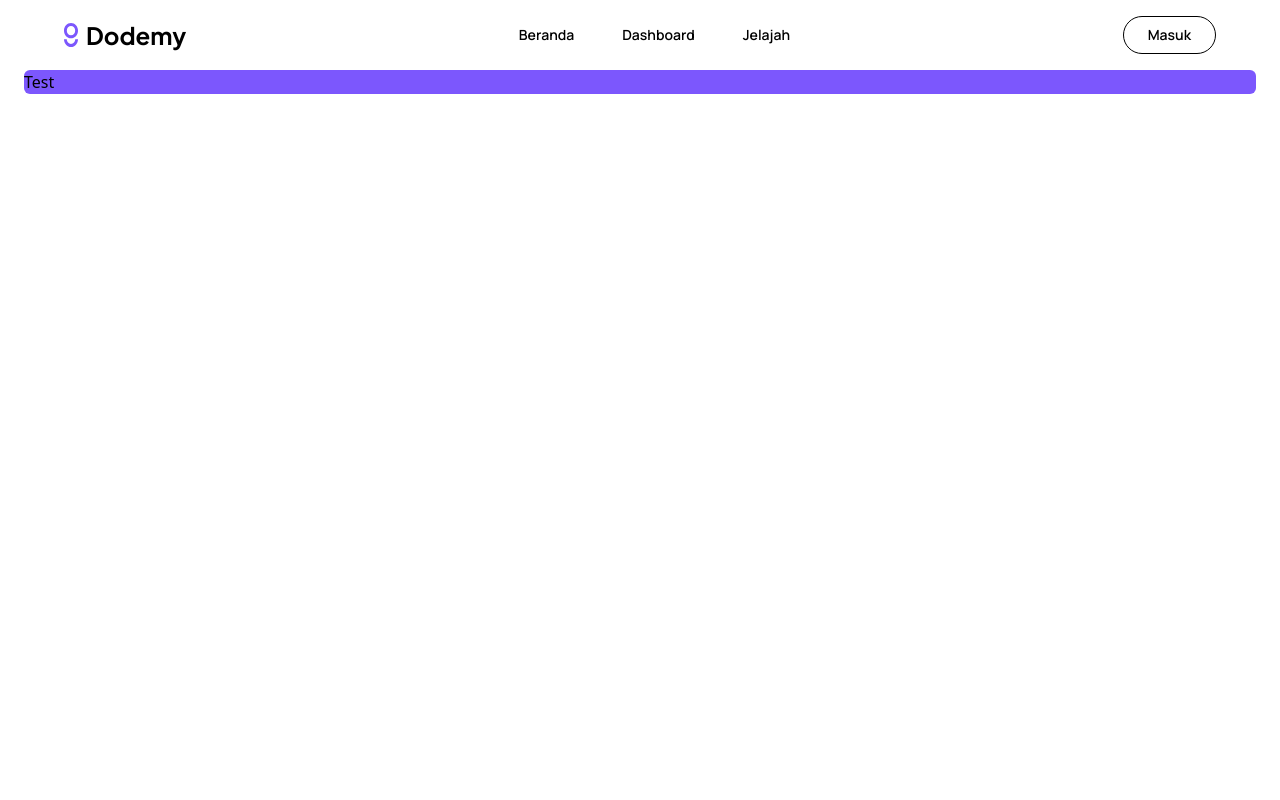
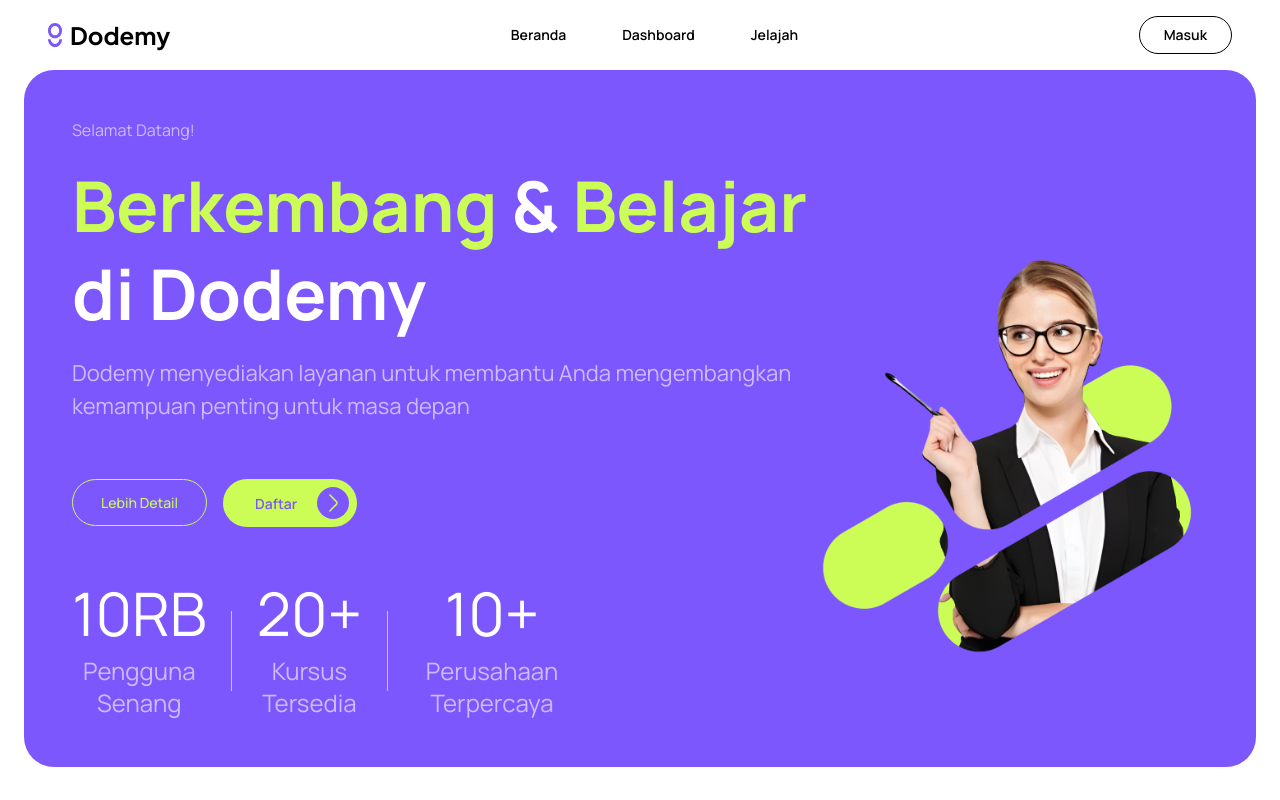
Before and after one commit to jhokam/Dodemy, a plain HTML site: page index.html in a window 1280 px wide. Drawn offline with nearby package versions, Linux system fonts and the light colour scheme.

Commit message:
created hero section

```diff
--- a/index.html
+++ b/index.html
@@ -15,7 +15,7 @@
   </head>
   <body>
     <header class="sticky top-0 w-full max-w-screen align-middle bg-white">
-      <nav class="flex flex-row w-full justify-between py-4 px-16 items-center">
+      <nav class="flex flex-row w-full justify-between py-4 px-12 items-center">
         <!-- Logo -->
         <a
           href=""
@@ -40,7 +40,7 @@
         >
 
         <!-- Nav Links -->
-        <ul class="flex flex-row gap-12 font-manrope font-semibold text-sm">
+        <ul class="flex flex-row gap-14 font-manrope font-semibold text-sm">
           <a href=""><li>Beranda</li></a>
           <a href=""><li>Dashboard</li></a>
           <a href=""><li>Jelajah</li></a>
@@ -57,7 +57,76 @@
 
     <main>
       <!-- Hero -->
-      <div class="bg-[#7C57FD] mx-6 rounded-md">Test</div>
+      <div
+        class="bg-[#7C57FD] flex mx-6 rounded-[30px] p-12 items-center font-manrope"
+      >
+        <!-- Section -->
+        <div class="flex flex-col gap-14">
+          <!-- Main texts -->
+          <div class="flex flex-col gap-5">
+            <p class="text-[#CBBCFE]">Selamat Datang!</p>
+            <h1 class="text-white text-[70px] font-bold leading-tight">
+              <span class="text-[#CCFD56]">Berkembang</span> &
+              <span class="text-[#CCFD56]">Belajar</span> di Dodemy
+            </h1>
+            <p class="text-[#CBBCFE] text-[22px]">
+              Dodemy menyediakan layanan untuk membantu Anda mengembangkan
+              kemampuan penting untuk masa depan
+            </p>
+          </div>
+          <!-- Button group -->
+          <div class="flex gap-4">
+            <a href=""
+              ><div
+                class="py-3 px-7 border rounded-full border-[#CCFD56] text-[#CCFD56] font-manrope font-medium text-[14px] items-center"
+              >
+                Lebih Detail
+              </div>
+            </a>
+            <a href=""
+              ><div
+                class="flex gap-5 w-full justify-end py-2 pl-8 pr-2 rounded-full bg-[#CCFD56] text-[#7C57FD] font-manrope font-semibold text-[14px] items-center"
+              >
+                <p>Daftar</p>
+                <div class="rounded-full p-1 bg-[#7C57FD]">
+                  <svg
+                    width="24"
+                    height="24"
+                    viewBox="0 0 24 24"
+                    fill="none"
+                    xmlns="http://www.w3.org/2000/svg"
+                  >
+                    <path
+                      d="M8.90998 20.67C8.71998 20.67 8.52998 20.6 8.37998 20.45C8.08998 20.16 8.08998 19.68 8.37998 19.39L14.9 12.87C15.38 12.39 15.38 11.61 14.9 11.13L8.37998 4.61002C8.08998 4.32002 8.08998 3.84002 8.37998 3.55002C8.66998 3.26002 9.14998 3.26002 9.43998 3.55002L15.96 10.07C16.47 10.58 16.76 11.27 16.76 12C16.76 12.73 16.48 13.42 15.96 13.93L9.43998 20.45C9.28998 20.59 9.09998 20.67 8.90998 20.67Z"
+                      fill="#CCFD56"
+                    />
+                  </svg>
+                </div></div
+            ></a>
+          </div>
+          <!-- Info -->
+          <div class="flex w-full max-w-[500px] items-center gap-6 justify-start">
+            <div class="flex flex-col gap-3 text-center font-manrope">
+              <p class="text-6xl text-white">10RB</p>
+              <p class="text-2xl text-[#CBBCFE]">Pengguna <br />Senang</p>
+            </div>
+            <div class="w-[2px] h-20 bg-[#CBBCFE]"></div>
+            <div class="flex flex-col gap-3 text-center font-manrope">
+              <p class="text-6xl text-white">20+</p>
+              <p class="text-2xl text-[#CBBCFE]">Kursus Tersedia</p>
+            </div>
+            <div class="w-[2px] h-20 bg-[#CBBCFE]"></div>
+            <div class="flex flex-col gap-3 text-center font-manrope">
+              <p class="text-6xl text-white">10+</p>
+              <p class="text-2xl text-[#CBBCFE]">Perusahaan Terpercaya</p>
+            </div>
+          </div>
+        </div>
+        <!-- Image -->
+        <div>
+          <img src="assets/img/hero.png" alt="" class="max-w-[400px]" />
+        </div>
+      </div>
     </main>
 
     <footer></footer>
```
Also changed, not shown: assets/img/hero.png (added).
